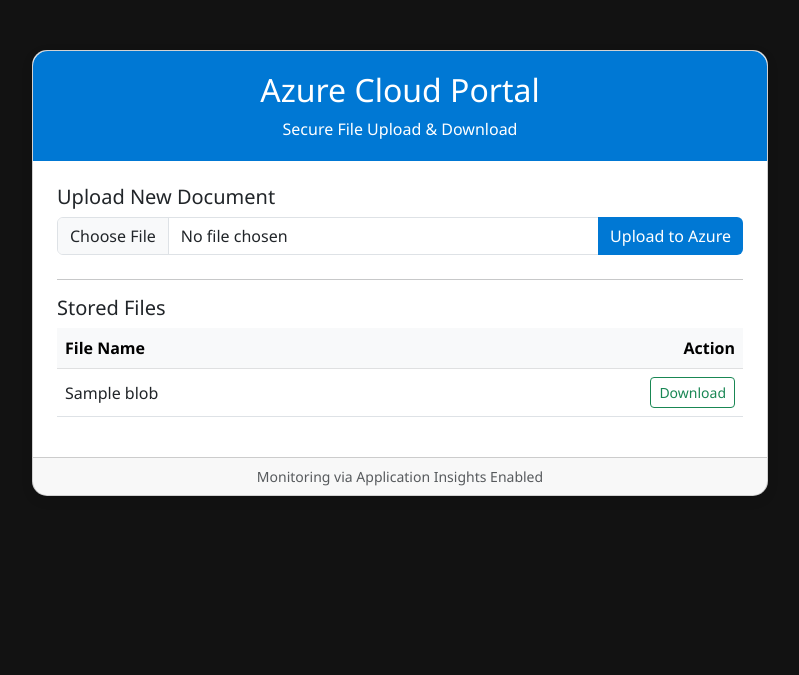
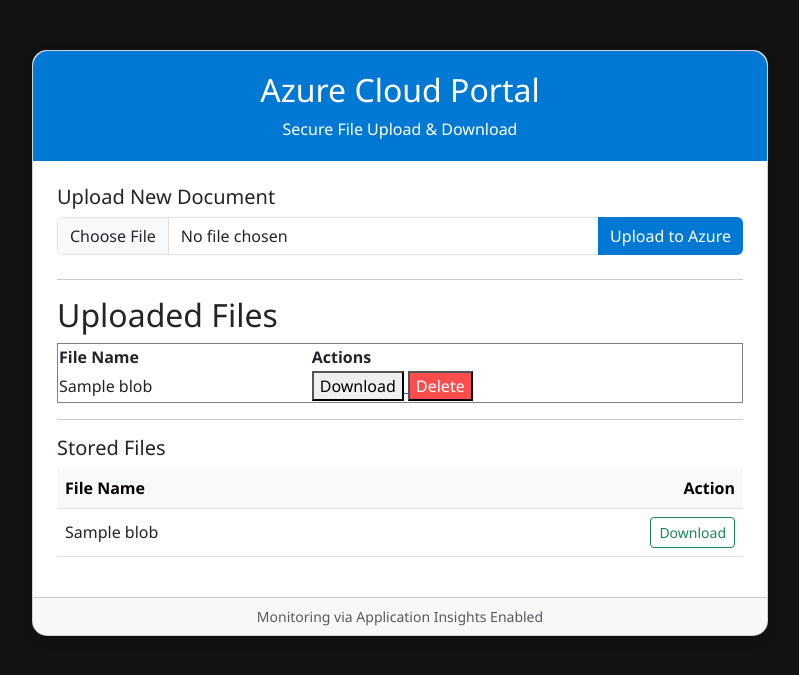
Before and after one commit to Afreen3036/azure_File-portal, a Flask app: template templates/index.html in a window 1280 px wide. Shown: the top 675 px of the page, without its empty margins (240-1039 px from the left). Run offline with Flask 3, Linux system fonts and the light colour scheme; the template is opened without the code that fills it: most values are stand-ins (such as "Sample title", 1, 10 or a date in 2020).

Commit message:
added delete option

```diff
--- a/templates/index.html
+++ b/templates/index.html
@@ -32,6 +32,33 @@
                             <button class="btn btn-primary" type="submit" id="inputGroupFileAddon04">Upload to Azure</button>
                         </div>
                     </form>
+                    <hr>
+<h2>Uploaded Files</h2>
+<table border="1" style="width:100%; text-align:left;">
+    <thead>
+        <tr>
+            <th>File Name</th>
+            <th>Actions</th>
+        </tr>
+    </thead>
+    <tbody>
+        {% for blob in blobs %}
+        <tr>
+            <td>{{ blob.name }}</td>
+            <td>
+                <a href="{{ url_for('download_file', blob_name=blob.name) }}">
+                    <button type="button">Download</button>
+                </a>
+
+                <a href="{{ url_for('delete_file', blob_name=blob.name) }}"
+                   onclick="return confirm('Are you sure you want to delete this file?')">
+                    <button type="button" style="background-color: #ff4d4d; color: white;">Delete</button>
+                </a>
+            </td>
+        </tr>
+        {% endfor %}
+    </tbody>
+</table>
 
                     <hr>
 
```
